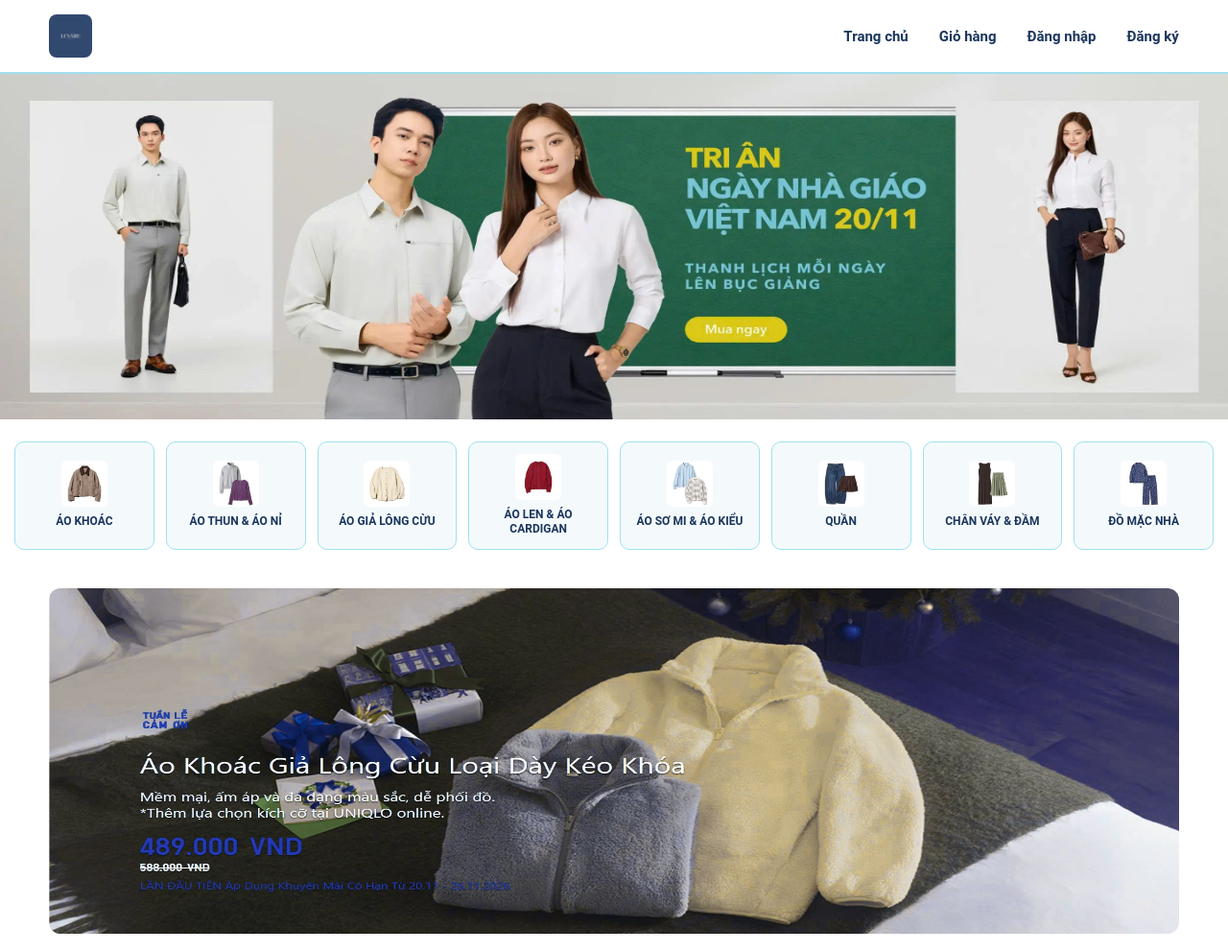
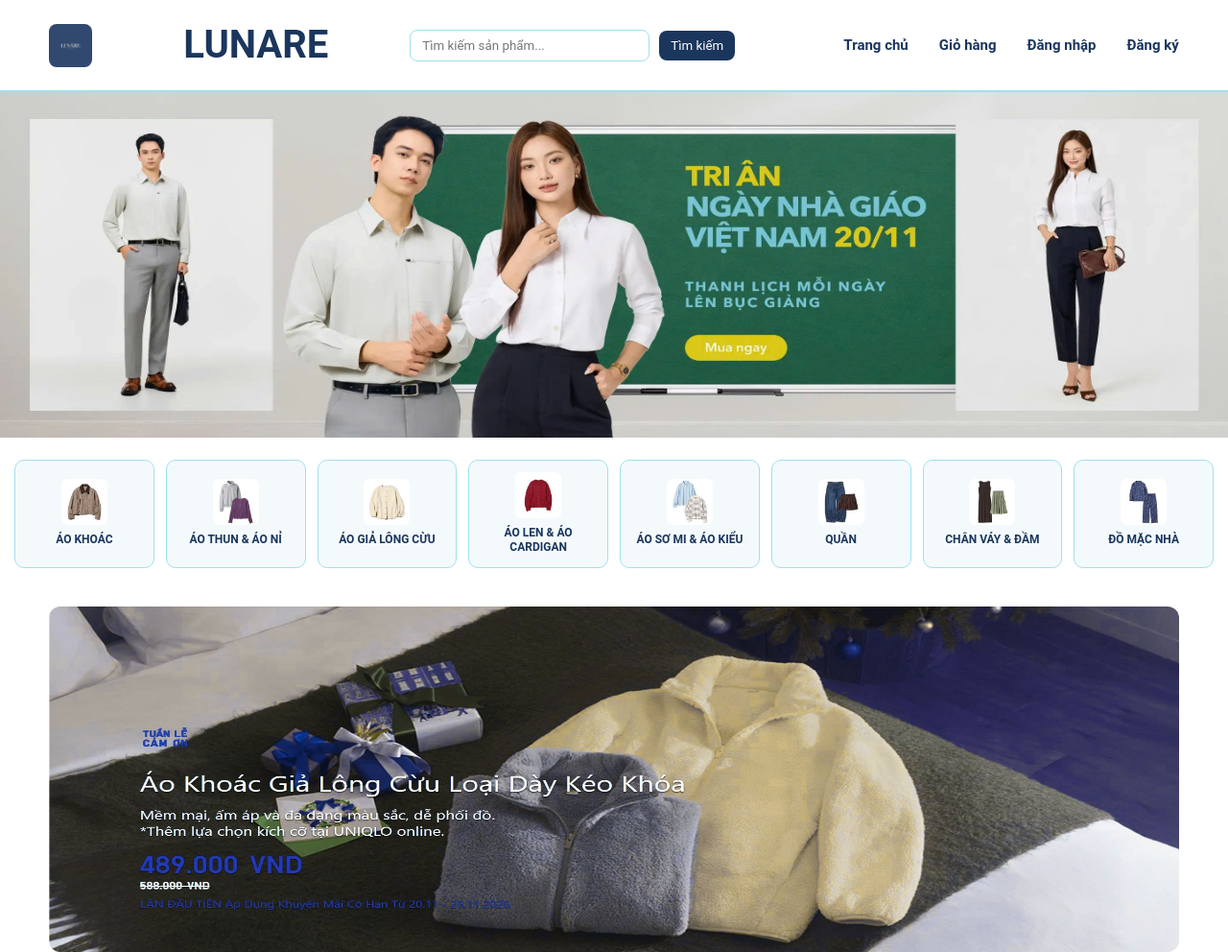
Before and after one commit to anhhh425t1/web-ban-hang, a plain HTML site: page index.html in a window 1280 px wide. Shown: the top 992 px of the page at 96% size. Drawn offline with Linux system fonts and the light colour scheme.

Commit message:
Add files via upload

```diff
--- a/index.html
+++ b/index.html
@@ -14,12 +14,23 @@
             </a>
         </div>
 
+        <div class = "TenShop">
+            <h1>LUNARE</h1>
+        </div>
+
+        <div class = "search-bar">
+            <input type = "text" placeholder = "Tìm kiếm sản phẩm...">
+            <button type = "submit">Tìm kiếm</button>
+        </div>
+
         <nav>
             <a href = "index.html">Trang chủ</a>
             <a href = "cart.html">Giỏ hàng</a>
             <a href = "login.html">Đăng nhập</a>
             <a href="register.html">Đăng ký</a>
         </nav>
+
+
     </header>
     <img src = "images/banner.jpg" alt = "Banner" class = "banner">
 
```
